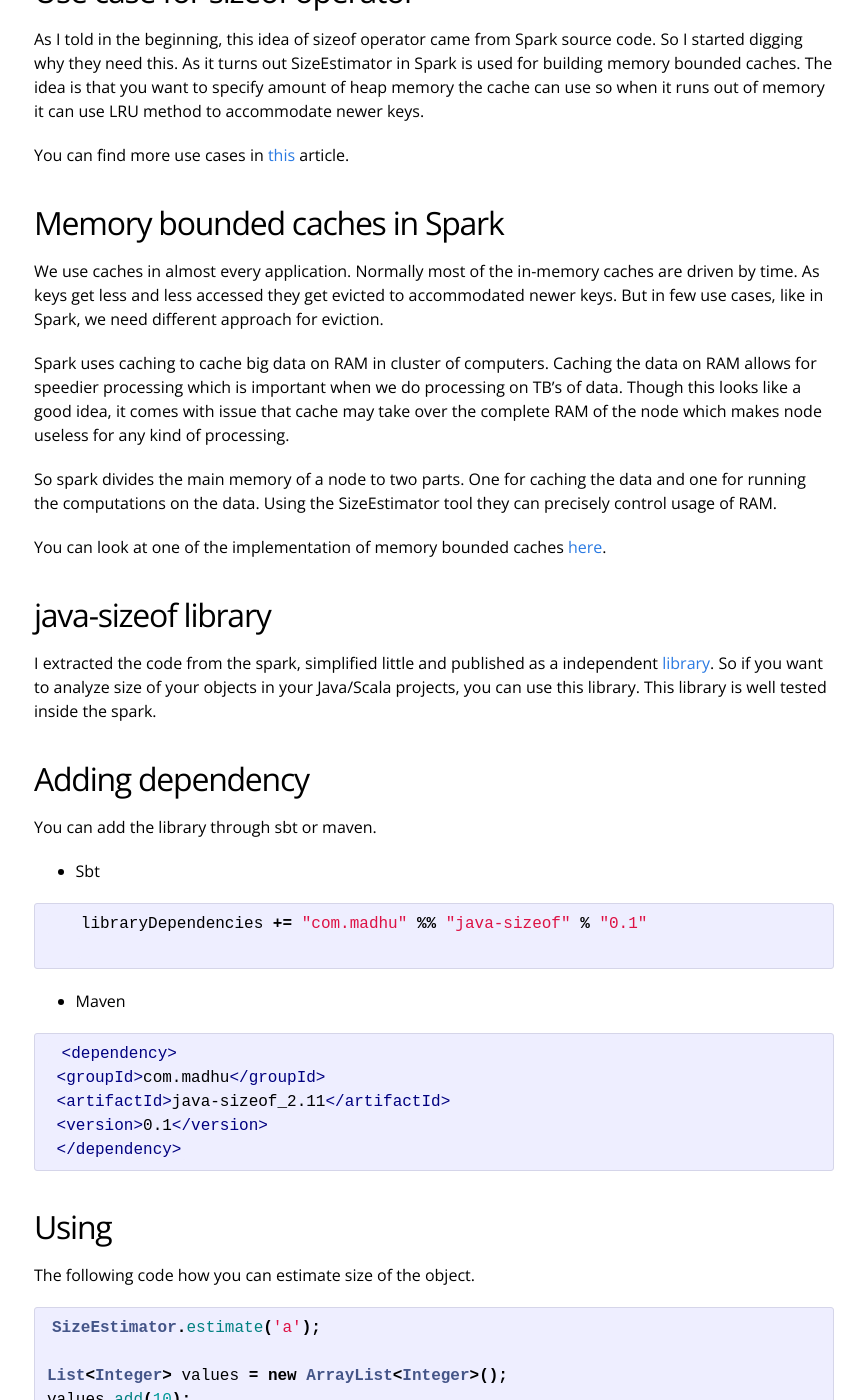
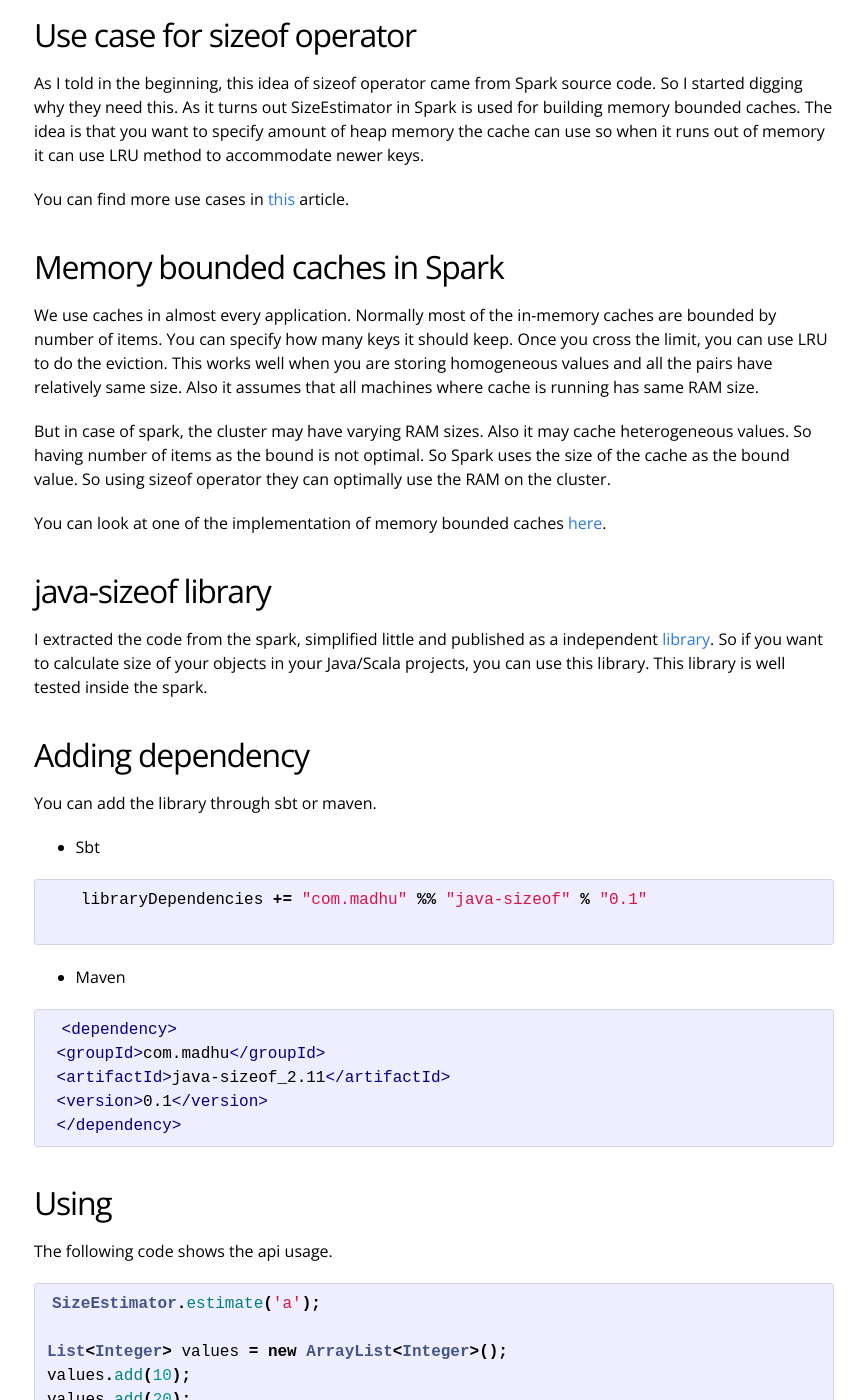
Before and after one commit to phatak-dev/blog, a Jekyll site: the page built from _posts/2014-12-03-sizeof-operator-java-scala.md, in a window 1280 px wide and 1400 px high, scrolled down 1165 px. Shown: the whole window, without its empty margins (206-1071 px from the left). Built offline with Jekyll 4.4.1, drawn with Linux system fonts in a browser that asks for light colours; some of the changed text lies outside the part shown.

Commit message:
sizeof updated

```diff
--- a/_posts/2014-12-03-sizeof-operator-java-scala.md
+++ b/_posts/2014-12-03-sizeof-operator-java-scala.md
@@ -5,10 +5,12 @@
 categories: scala spark
 ---
 
-As I was going through Apache spark source code, I stumbled upon one interesting tool. Spark has a utility, called [SizeEstimator](https://github.com/apache/spark/blob/master/core/src/main/scala/org/apache/spark/util/SizeEstimator.scala), which estimates the size of objects in Java heap. This is very interesting idea and I started to explore use case of tool like this.
+As I was going through Apache spark source code, I stumbled upon on one interesting tool. Spark has a utility, called [SizeEstimator](https://github.com/apache/spark/blob/master/core/src/main/scala/org/apache/spark/util/SizeEstimator.scala), which estimates the size of objects in Java heap. This is like sizeof operator for Java. I got fascinated and started to explore. This posts talks about the utility and its use cases.
+
+tl;dr Access complete code with documentation on [github](https://github.com/phatak-dev/java-sizeof).
 
 ## sizeof operator in C/C++
-In C/C++ size of operator is used to determine size of given data structure. This is important, as size of data structures in these languages are platform dependent. For example
+In C/C++ sizeof operator is used to determine size of a given data structure. This is important, as size of data structures in these languages are platform dependent. For example
 
 {% highlight c++%}
  std::cout << sizeof(int) ;
@@ -43,17 +45,15 @@
 You can find more use cases in [this](http://www.javaworld.com/article/2077408/core-java/sizeof-for-java.html) article.
 
 ## Memory bounded caches in Spark
-We use caches in almost every application. Normally most of the in-memory caches are driven by time. As keys get less and less accessed they get evicted to accommodated newer keys. But in few use cases, like in Spark, we need different approach for eviction.
+We use caches in almost every application. Normally most of the in-memory caches are bounded by number of items. You can specify how many keys it should keep. Once you cross the limit, you can use LRU to do the eviction. This works well when you are storing homogeneous values and all the pairs have relatively same size. Also it assumes that all machines where cache is running has same RAM size.
 
-Spark uses caching to cache big data on RAM in cluster of computers. Caching the data on RAM allows for speedier processing which is important when we do processing on TB's of data. Though this looks like a good idea, it comes with issue that cache may take over the complete RAM of the node which makes node useless for any kind of processing.
-
-So spark divides the main memory of a node to two parts. One for caching the data and one for running the computations on the data. Using the SizeEstimator tool they can precisely control usage of RAM.
+But in case of spark, the cluster may have varying RAM sizes. Also it may cache heterogeneous values. So having number of items as the bound is not optimal. So Spark uses the size of the cache as the bound value. So using sizeof operator they can optimally use the RAM on the cluster.
 
 You can look at one of the implementation of memory bounded caches [here](https://github.com/phatak-dev/java-sizeof/blob/master/examples/src/main/scala/com/madhukaraphatak/sizeof/examples/BoundedMemoryCache.scala).
 
 ## java-sizeof library
 
-I extracted the code from the spark, simplified little and published as a independent [library](https://github.com/phatak-dev/java-sizeof). So if you want to analyze size of your objects in your Java/Scala projects, you can use this library. This library is well tested inside the spark.
+I extracted the code from the spark, simplified little and published as a independent [library](https://github.com/phatak-dev/java-sizeof). So if you want to calculate size of your objects in your Java/Scala projects, you can use this library. This library is well tested inside the spark.
 
 ## Adding dependency
 
@@ -74,7 +74,7 @@
 
 ## Using
 
-The following code how you can estimate size of the object.
+The following code shows the api usage.
 
 {% highlight java %}
 SizeEstimator.estimate('a');
```
